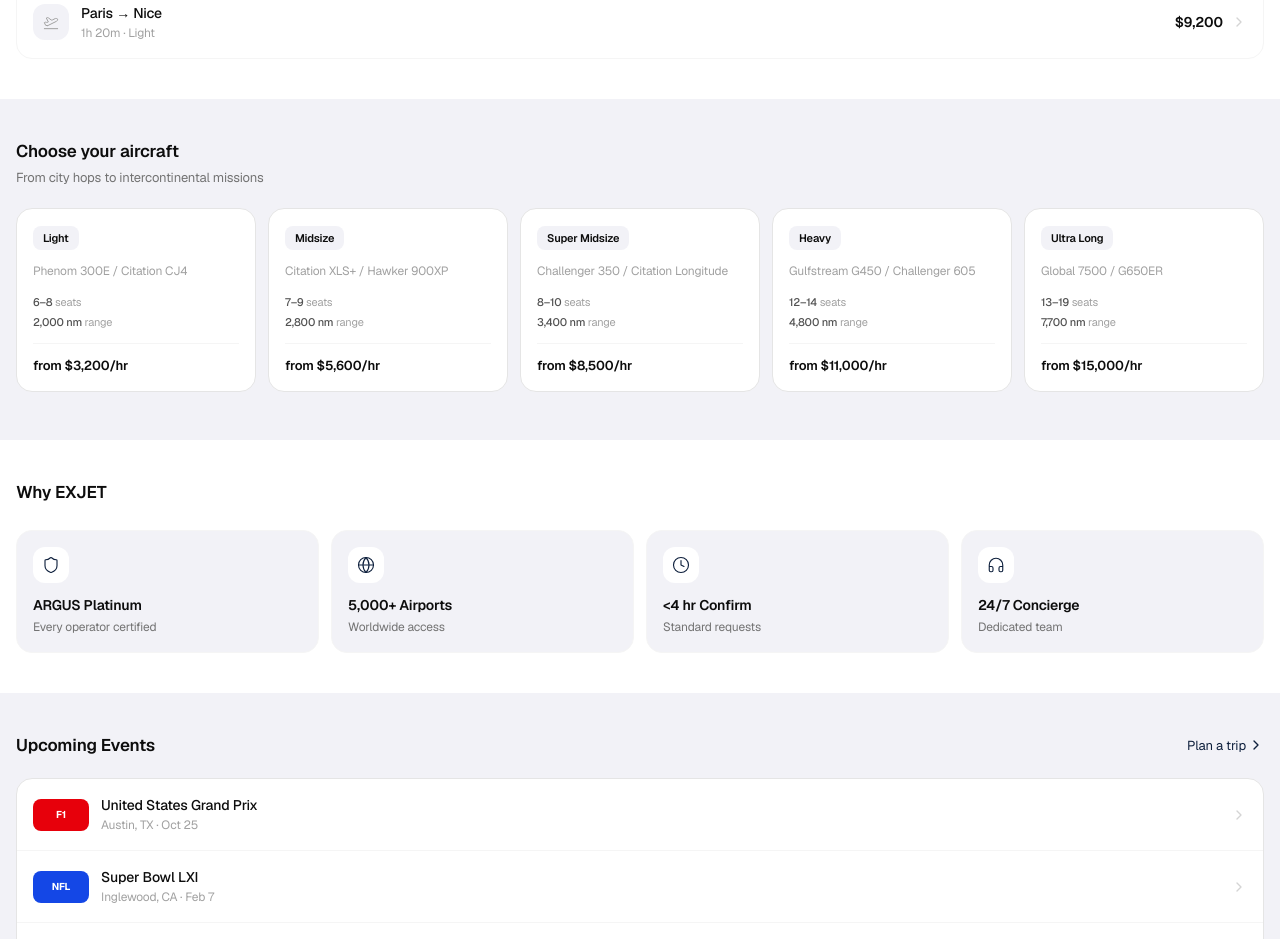
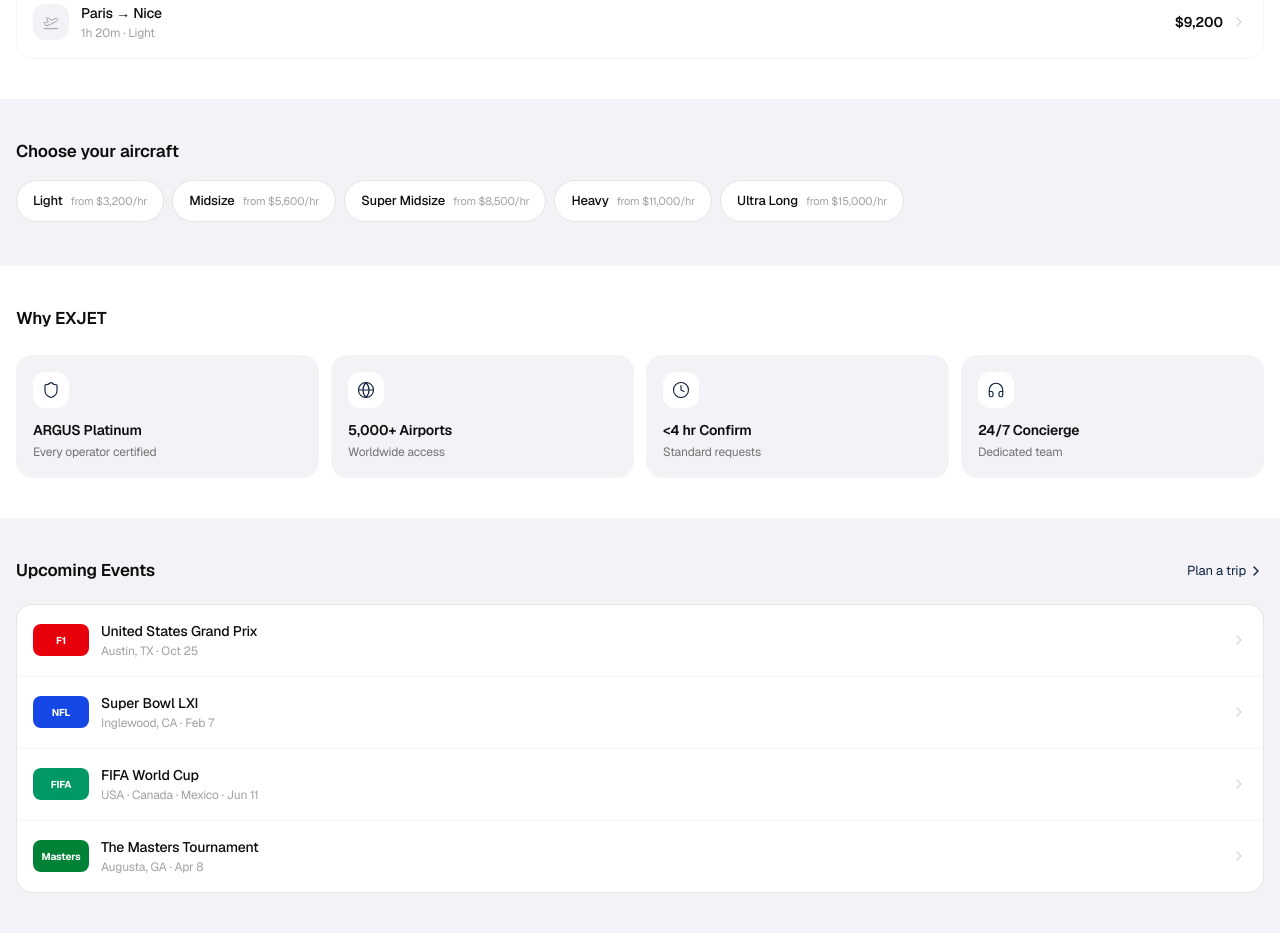
Before and after one commit to EXJETS/EXJET, a Next.js app: page / in a window 1280 px wide. Shown: the part 2280-3219 px from the top of the page. Built offline with nearby package versions, Linux system fonts and the light colour scheme.

Commit message:
Shrink aircraft category section to compact horizontal pill chips
Replace tall 160px cards (with example names, seats, range) with
small scrollable pill chips showing only category + from price.
Hover state flips to navy fill.

https://claude.ai/code/session_01So61YbJ6JuDvCM7hELVCYL

```diff
--- a/src/app/page.tsx
+++ b/src/app/page.tsx
@@ -339,45 +339,23 @@ export default function HomePage() {
       ══════════════════════════════════════════════ */}
       <section className="bg-[#f2f2f7] px-4 py-10">
         <div className="mx-auto max-w-md sm:max-w-2xl lg:max-w-7xl">
-          <div className="mb-5">
-            <h2 className="text-[17px] font-semibold text-[var(--color-ink)]">
-              Choose your aircraft
-            </h2>
-            <p className="mt-1 text-[13px] text-neutral-500">
-              From city hops to intercontinental missions
-            </p>
-          </div>
+          <h2 className="mb-4 text-[17px] font-semibold text-[var(--color-ink)]">
+            Choose your aircraft
+          </h2>
 
-          <div className="no-scrollbar -mx-4 flex gap-3 overflow-x-auto px-4 pb-2 sm:mx-0 sm:px-0 lg:grid lg:grid-cols-5 lg:overflow-visible">
+          <div className="no-scrollbar -mx-4 flex gap-2 overflow-x-auto px-4 pb-1 sm:mx-0 sm:flex-wrap sm:px-0">
             {AIRCRAFT_CLASSES.map((cls) => (
               <Link
                 key={cls.category}
                 href="/search"
-                className="shrink-0 w-[160px] sm:w-[180px] lg:w-auto rounded-2xl border border-neutral-200 bg-white p-4 transition-shadow hover:shadow-md"
+                className="shrink-0 flex items-center gap-2 rounded-full border border-neutral-200 bg-white px-4 py-2.5 transition-colors hover:border-[#0d1f3c] hover:bg-[#0d1f3c] hover:text-white group"
               >
-                <span className="inline-block rounded-lg bg-[#f2f2f7] px-2.5 py-1 text-[11px] font-semibold text-[var(--color-ink)]">
+                <span className="text-[13px] font-medium text-[var(--color-ink)] group-hover:text-white whitespace-nowrap">
                   {cls.category}
                 </span>
-                <p className="mt-3 text-[12px] leading-relaxed text-neutral-400">
-                  {cls.example}
-                </p>
-                <div className="mt-3 space-y-1">
-                  <p className="text-[11px] text-neutral-400">
-                    <span className="font-medium text-neutral-600">
-                      {cls.seats}
-                    </span>{" "}
-                    seats
-                  </p>
-                  <p className="text-[11px] text-neutral-400">
-                    <span className="font-medium text-neutral-600">
-                      {cls.range}
-                    </span>{" "}
-                    range
-                  </p>
-                </div>
-                <p className="mt-3 border-t border-neutral-100 pt-3 text-[13px] font-semibold text-[var(--color-ink)]">
+                <span className="text-[11px] text-neutral-400 group-hover:text-[rgba(255,255,255,0.6)] whitespace-nowrap">
                   from ${fmt(cls.from)}/hr
-                </p>
+                </span>
               </Link>
             ))}
           </div>
```
